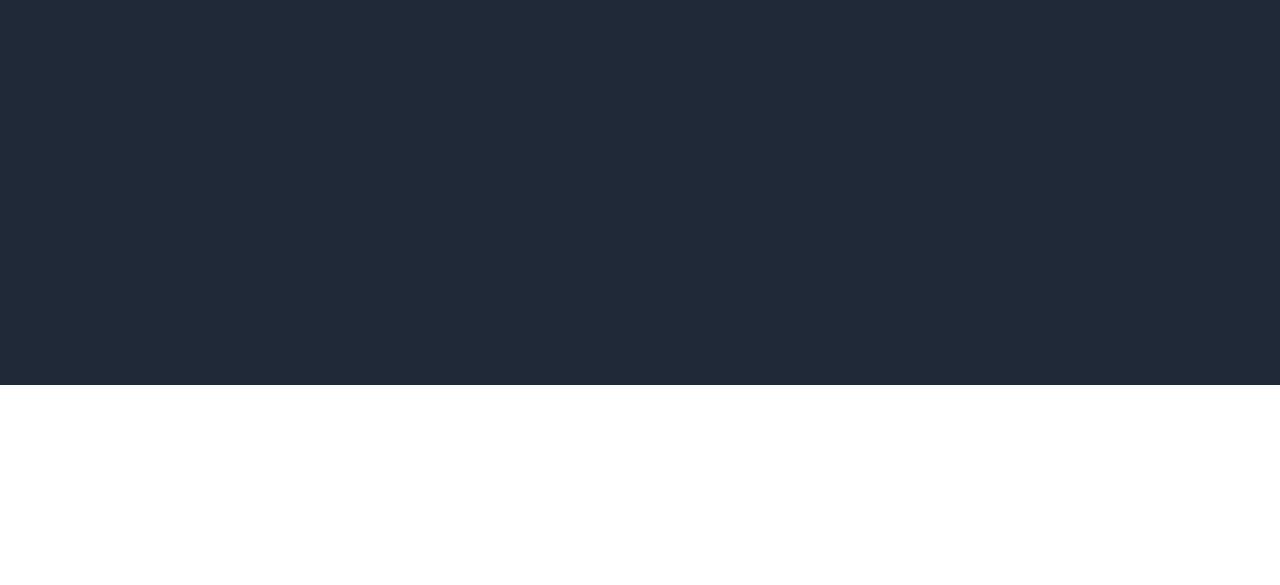
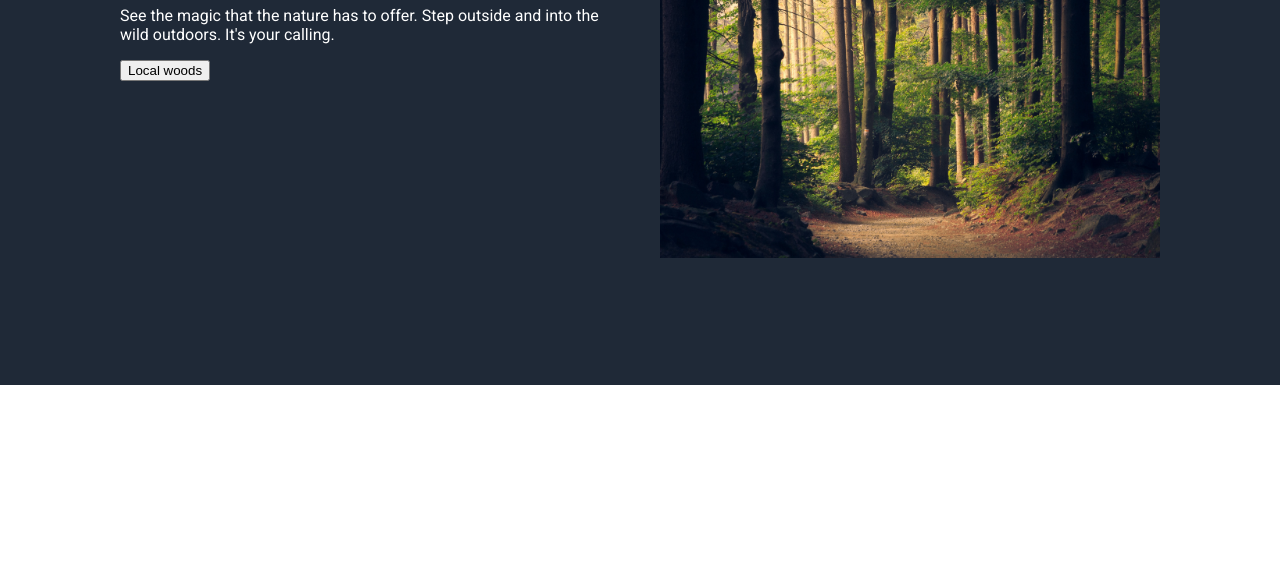
Before and after one commit to heresywolves/great_outdoors_website, a plain HTML site: page index.html in a window 1280 px wide. Shown: the part 215-800 px from the top of the page. Drawn offline with Linux system fonts and the light colour scheme.

Commit message:
Align hero into a flexbox. Insert forest.jpg

```diff
--- a/index.html
+++ b/index.html
@@ -30,6 +30,7 @@
           <button>Local woods</button>
         </div>
         <div class="right-side">
+          <img src="img/forest.jpg">
         </div>
       </div>
     </div>
--- a/styles.css
+++ b/styles.css
@@ -40,3 +40,20 @@ body {
   margin-left: 20px;
   font-weight: 300;
 }
+
+.top-section img {
+  width: 500px;
+}
+
+.top-section {
+  color: white;
+}
+
+.hero {
+  display: flex;
+  margin-top: 100px;
+  justify-content: space-between;
+  margin-left: 120px;
+  margin-right: 120px;
+  gap: 50px;
+}
```
